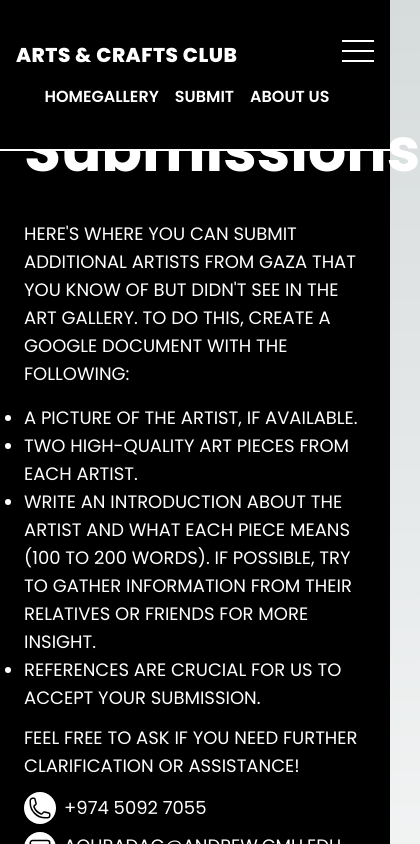
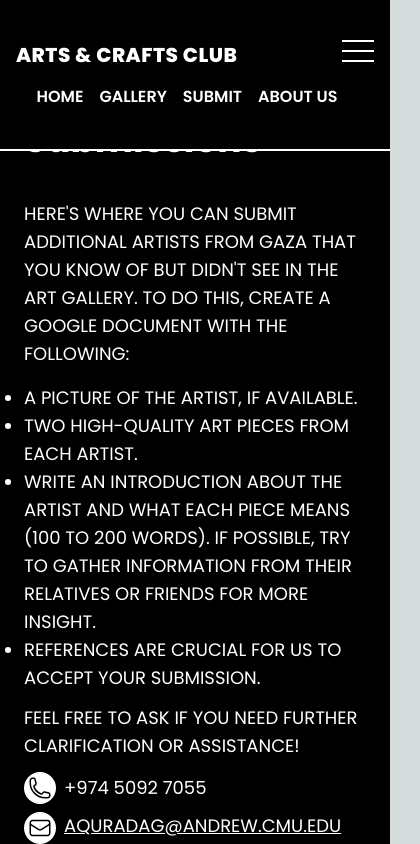
Before and after one commit to diyorbekibragimov/artproject, a Next.js app: page /submit in a window 390 px wide. Both pictures are taken after a click on the button 356 px from the left and 51 px from the top of the page. Shown: the top 844 px of the page, 420 px wide, since content can reach past the window. Built offline with nearby package versions, Linux system fonts and the light colour scheme; a web font is replaced by a local one.

Commit message:
link fixes

```diff
--- a/app/components/TopNav.tsx
+++ b/app/components/TopNav.tsx
@@ -33,7 +33,7 @@ const TopNav: React.FC<TopNavProps> = ({
 
   let menu = (
     <>
-      <a href="/" className="hover:underline">
+      <a href="/" className="hover:underline mr-4 md:mr-0">
         Home
       </a>
       <a href="/gallery" className="hover:underline mr-4">
--- a/app/submit/page.tsx
+++ b/app/submit/page.tsx
@@ -50,7 +50,7 @@ const Submit = () => {
       <TopNav alwaysBlack />
       <div className="container mx-auto py-12 p-6 md:p-0 md:py-12">
         <div className="flex flex-col mt-14 flex-wrap">
-          <div className="text-6xl mt-4 text-white font-title font-bold">
+          <div className="text-4xl md:text-6xl mt-4 text-white font-title font-bold">
             Submissions
           </div>
           <div className="flex md:flex-row flex-col w-full">
```
